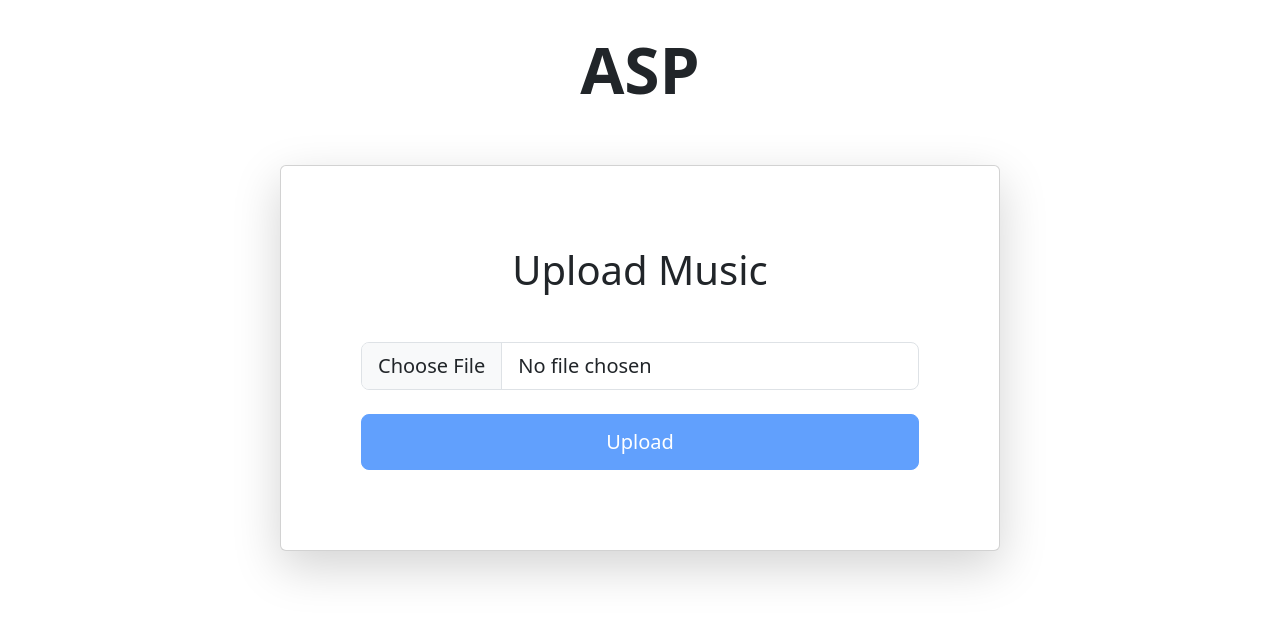
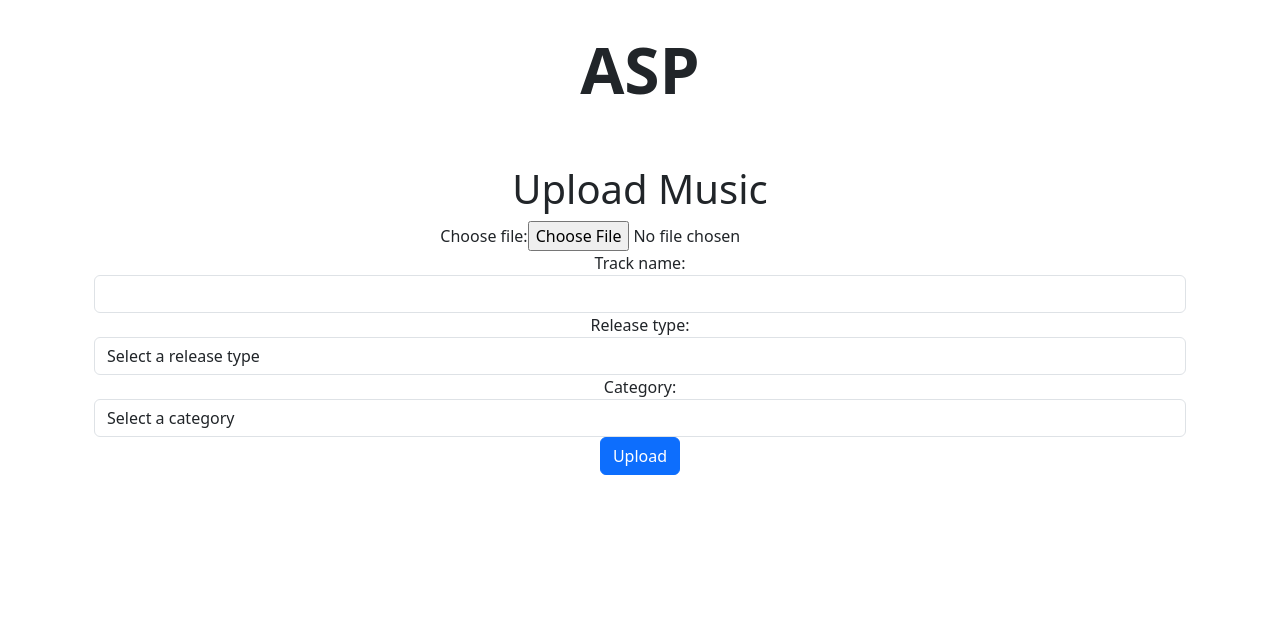
Before and after one commit to petrenko4/tia-project, a React (Vite) app in the folder ASP/asp-fe/: page /upload in a window 1280 px wide. Shown: the top 618 px of the page. Built offline with nearby package versions, Linux system fonts and the light colour scheme; no server answers.

Commit message:
create upload menu

```diff
--- a/ASP/asp-fe/src/pages/UploadMusic.jsx
+++ b/ASP/asp-fe/src/pages/UploadMusic.jsx
@@ -1,67 +1,74 @@
 import React, { useState } from 'react';
+import 'bootstrap/dist/css/bootstrap.min.css';
 
 function UploadMusic() {
   const [selectedFile, setSelectedFile] = useState(null);
-    const [uploadStatus, setUploadStatus] = useState('');
+  const [trackName, setTrackName] = useState('');
+  const [releaseType, setReleaseType] = useState('');
+  const [category, setCategory] = useState('');
 
   const handleFileChange = (event) => {
-        const file = event.target.files[0];
-        if (file && file.type === 'audio/mpeg') {
-            setSelectedFile(file);
-            setUploadStatus('');
-        } else {
-            setSelectedFile(null);
-            setUploadStatus('Please select an MP3 file.');
-        }
+    setSelectedFile(event.target.files[0]);
   };
 
-    const handleUpload = async () => {
-        if (!selectedFile) {
-            setUploadStatus('Please select an MP3 file first.');
-            return;
-        }
+  const handleTrackNameChange = (event) => {
+    setTrackName(event.target.value);
+  };
 
-        setUploadStatus('Uploading...');
+  const handleReleaseTypeChange = (event) => {
+    setReleaseType(event.target.value);
+  };
 
-        await new Promise(resolve => setTimeout(resolve, 2000));
+  const handleCategoryChange = (event) => {
+    setCategory(event.target.value);
+  };
 
-        setUploadStatus('File uploaded successfully!');
-        setSelectedFile(null);
+  const handleSubmit = (event) => {
+    event.preventDefault();
+    // Upload the file and track information to the server
+    console.log('Selected file:', selectedFile);
+    console.log('Track name:', trackName);
+    console.log('Release type:', releaseType);
+    console.log('Category:', category);
   };
 
   return (
-        <div className="container mt-5">
-            <div className="row justify-content-center">
-                <div className="col-md-8">
-                    <div className="card shadow-lg">
-                        <div className="card-body p-5">
-                            <h1 className="card-title text-center mb-5">Upload Music</h1>
-                            <div className="mb-4">
-                                <input
-                                    type="file"
-                                    className="form-control form-control-lg"
-                                    onChange={handleFileChange}
-                                    accept=".mp3,audio/mpeg"
-                                />
+    <div className="container">
+      <h1 className="text-center mt-5">Upload Music</h1>
+      <form onSubmit={handleSubmit} className="needs-validation" noValidate>
+        <div className="form-group">
+          <label htmlFor="fileInput">Choose file:</label>
+          <input type="file" id="fileInput" onChange={handleFileChange} className="form-control-file" />
         </div>
-                            <div className="d-grid">
-                                <button
-                                    className="btn btn-primary btn-lg"
-                                    onClick={handleUpload}
-                                    disabled={!selectedFile}
-                                >
-                                    Upload
-                                </button>
+        <div className="form-group">
+          <label htmlFor="trackNameInput">Track name:</label>
+          <input type="text" id="trackNameInput" value={trackName} onChange={handleTrackNameChange} className="form-control" required />
+          <div className="invalid-feedback">Please enter a track name.</div>
         </div>
-                            {uploadStatus && (
-                                <div className={`mt-4 alert ${uploadStatus.includes('successfully') ? 'alert-success' : 'alert-info'} p-3 fs-5`}>
-                                    {uploadStatus}
+        <div className="form-group">
+          <label htmlFor="releaseTypeSelect">Release type:</label>
+          <select id="releaseTypeSelect" value={releaseType} onChange={handleReleaseTypeChange} className="form-control" required>
+            <option value="">Select a release type</option>
+            <option value="album">Album</option>
+            <option value="track">Track</option>
+            <option value="ep">EP</option>
+          </select>
+          <div className="invalid-feedback">Please select a release type.</div>
         </div>
-                            )}
+        <div className="form-group">
+          <label htmlFor="categorySelect">Category:</label>
+          <select id="categorySelect" value={category} onChange={handleCategoryChange} className="form-control" required>
+            <option value="">Select a category</option>
+            <option value="rock">Rock</option>
+            <option value="pop">Pop</option>
+            <option value="hip-hop">Hip-Hop</option>
+            <option value="electronic">Electronic</option>
+            <option value="other">Other</option>
+          </select>
+          <div className="invalid-feedback">Please select a category.</div>
         </div>
-                    </div>
-                </div>
-            </div>
+        <button type="submit" className="btn btn-primary">Upload</button>
+      </form>
     </div>
   );
 }
```
Lines whose indentation alone changed are shown as unchanged.
